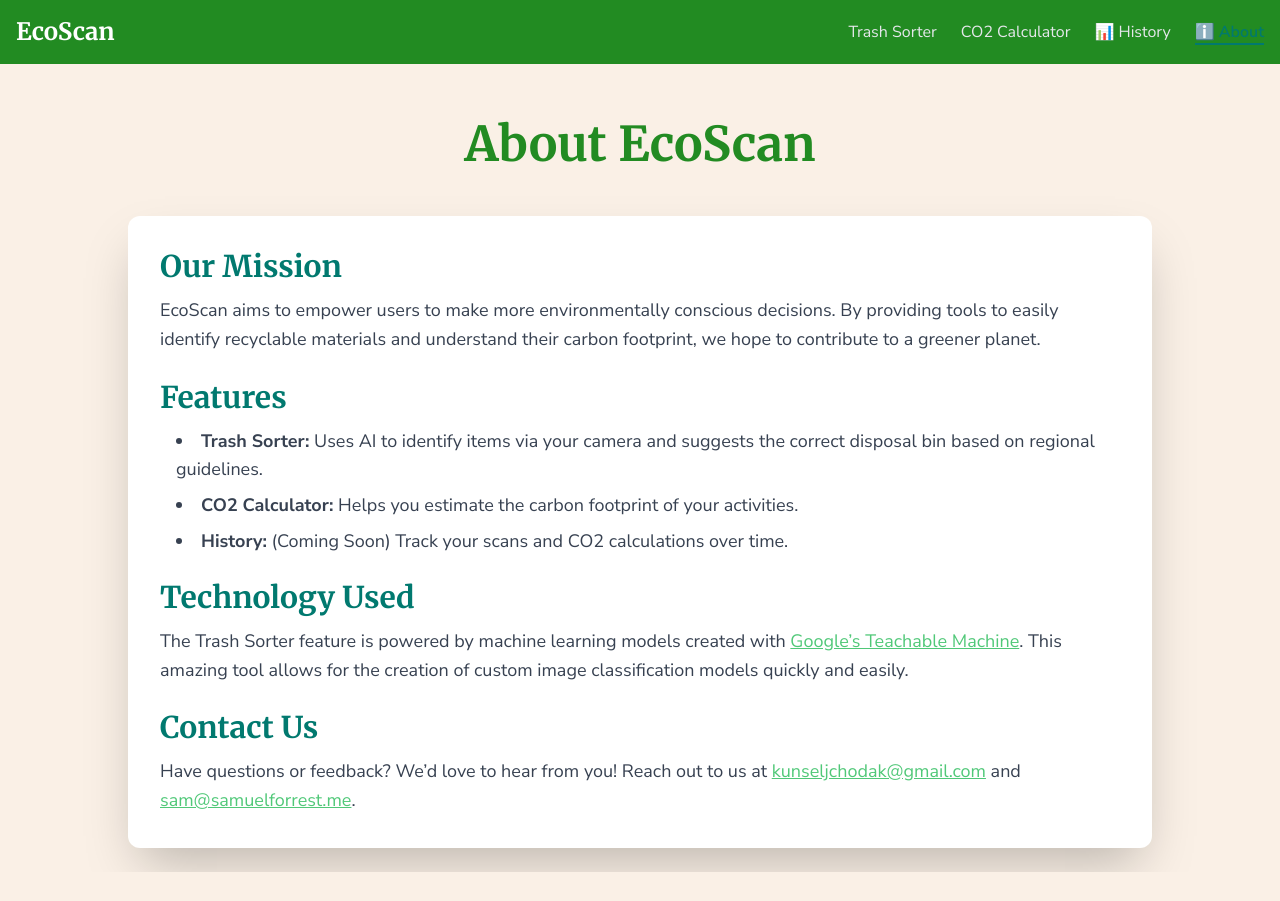
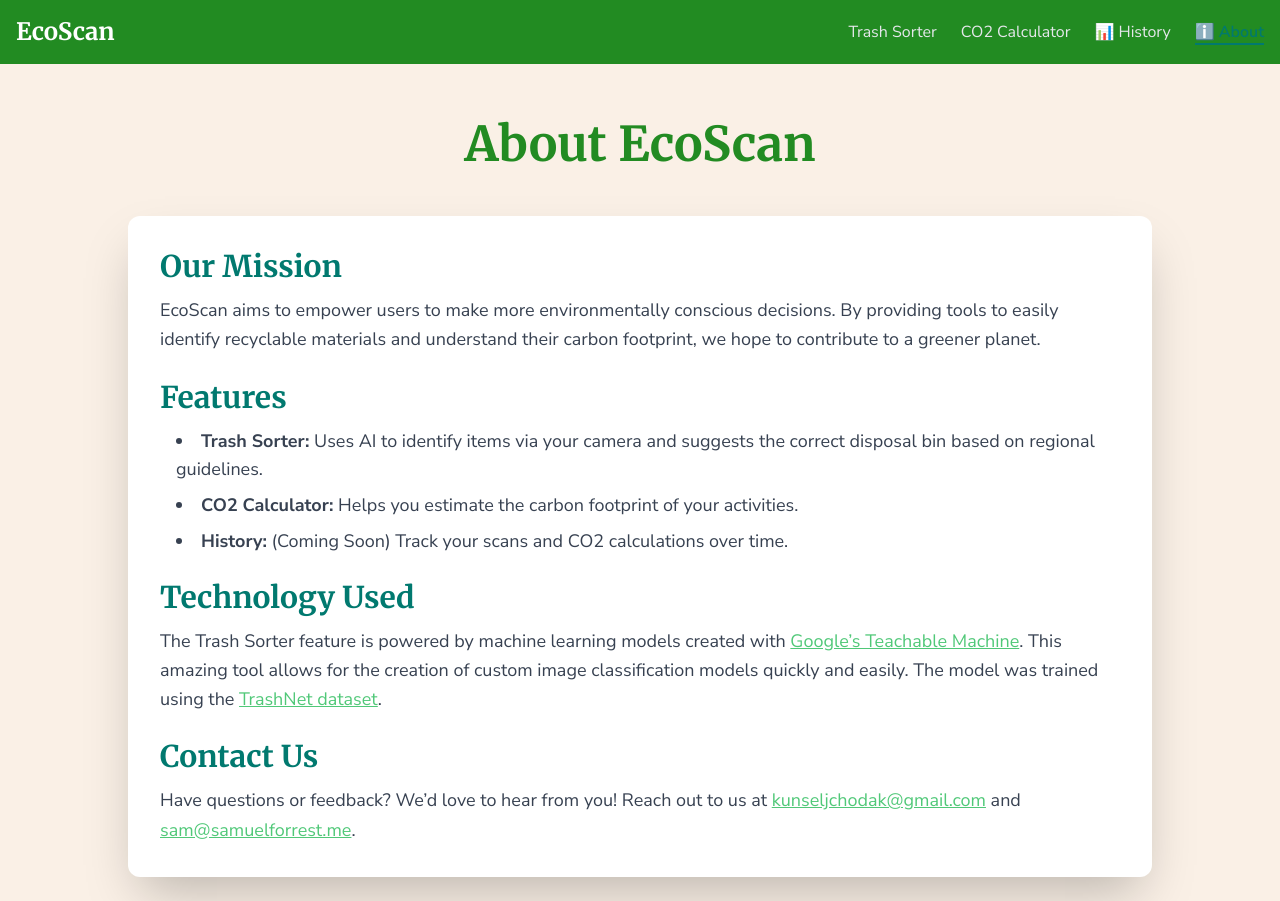
Before and after one commit to samuelforrest/verdapp, a Next.js app: page /about in a window 1280 px wide. Before the commit the page ends 872 px from the top, so only its background shows below. Built offline with nearby package versions, Linux system fonts and the light colour scheme.

Commit message:
add credit for dataset source

```diff
--- a/package.json
+++ b/package.json
@@ -9,9 +9,8 @@
     "lint": "next lint"
   },
   "dependencies": {
+    "autoprefixer": "^10.4.21",
     "@google/genai": "^1.4.0",
-    "@teachablemachine/image": "^0.8.5",
-    "autoprefixer": "^10.4.21",
     "axios": "^1.9.0",
     "next": "15.3.3",
     "postcss": "^8.5.4",
--- a/src/app/about/page.tsx
+++ b/src/app/about/page.tsx
@@ -59,7 +59,17 @@ const AboutPage = () => {
                 Google’s Teachable Machine
               </Link>
               . This amazing tool allows for the creation of custom image
-              classification models quickly and easily.
+              classification models quickly and easily. The model was trained
+              using the{" "}
+              <Link
+                href="https://github.com/garythung/trashnet"
+                target="_blank"
+                rel="noopener noreferrer"
+                className="text-emerald-green hover:text-forest-green underline"
+              >
+                TrashNet dataset
+              </Link>
+              .
             </p>
           </section>
 
```
